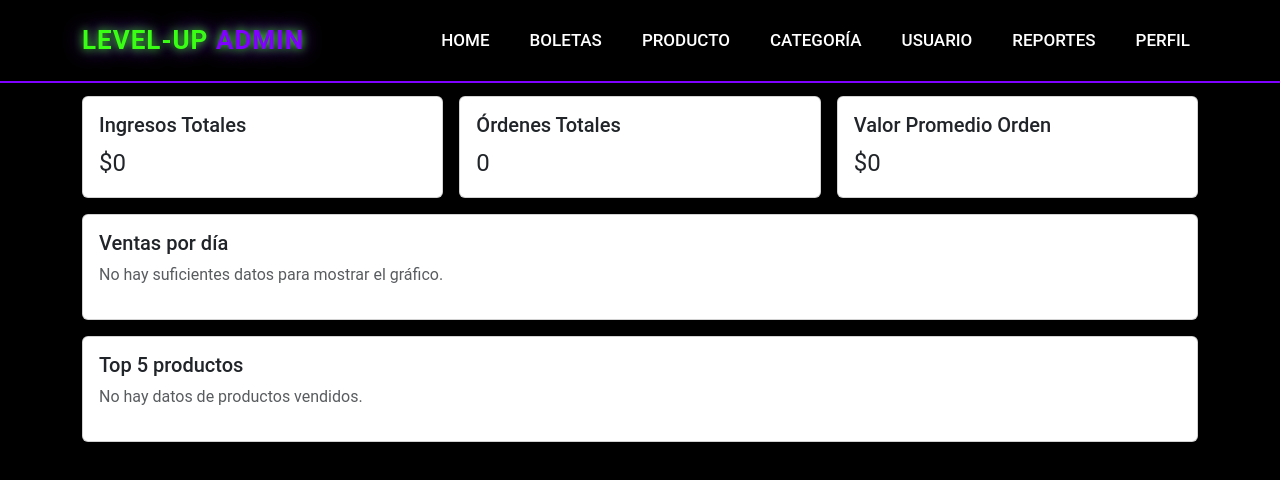
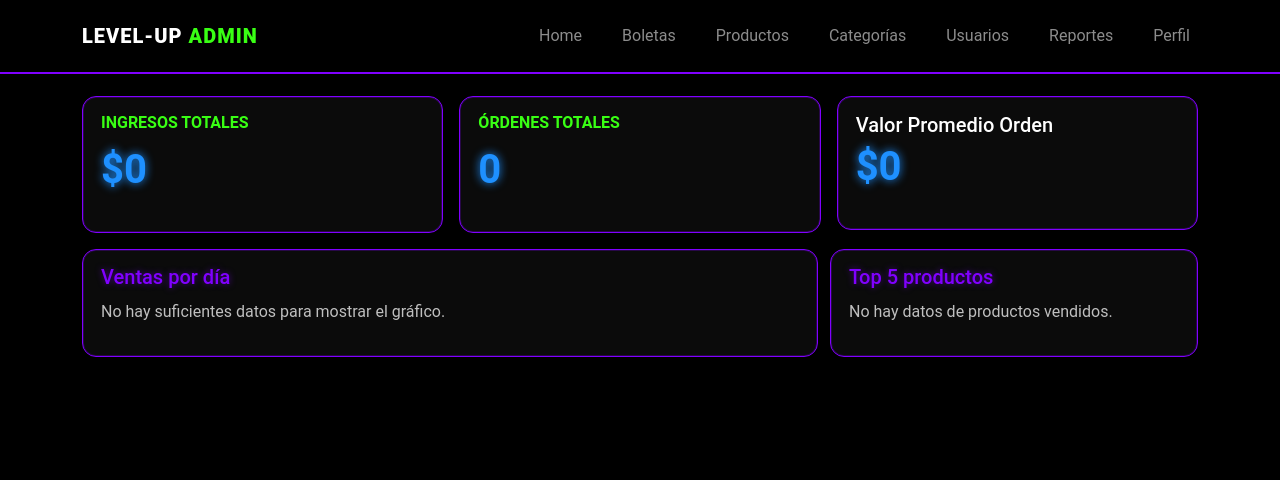
Before and after one commit to RafaelRiosFredes/LevelUpReact, a React (Vite) app in the folder levelup-project/: page /admin/dashboard in a window 1280 px wide. Shown: the top 480 px of the page. Built offline with nearby package versions, Linux system fonts and the light colour scheme.

Commit message:
Resolviendo aspectos visuales

```diff
--- a/levelup-project/src/assets/styles.css
+++ b/levelup-project/src/assets/styles.css
@@ -1,4 +1,15 @@
 /* ======== ESTILO BASE ======== */
+:root{
+  --ink: #000;
+  --text: #fff;
+  --gamer-green: #39ff14;
+  --electric-blue: #1E90FF;
+  --neon-purple: #8000ff;
+  --axis: #bfbfbf;
+  --grid: rgba(128,0,255,0.25);
+}
+
+
 body {
   background-color: #000;
   color: white;
@@ -10,55 +21,23 @@ body {
 
 
 /* ======== NAVBAR ADMIN ======== */
+
+
 .navbar-admin {
   background-color: #000;
   border-bottom: 2px solid #8000ff;
   padding: 16px 24px;
   box-shadow: 0 0 15px #39ff14, 0 0 30px #8000ff;
 }
-
-.brand-admin {
-  color: #39ff14 !important;
-  font-weight: bold;
-  font-size: 26px;
+.navbar-admin .navbar-brand {
   cursor: pointer;
+  font-weight: 800;
   letter-spacing: 1px;
-  text-shadow: 0 0 10px #39ff14, 0 0 20px #8000ff;
-  transition: transform 0.3s ease;
+}
+.navbar-admin .navbar-brand span {
+  color: #39ff14;
 }
 
-.brand-admin span {
-  color: #8000ff;
-  font-weight: 700;
-}
-
-.brand-admin:hover {
-  transform: scale(1.05);
-  text-shadow: 0 0 20px #39ff14, 0 0 40px #8000ff;
-}
-
-.navbar-admin .nav-link {
-  color: #fff !important;
-  font-weight: 500;
-  font-size: 17px;
-  text-transform: uppercase;
-  transition: color 0.3s ease, text-shadow 0.3s ease;
-}
-
-.navbar-admin .nav-link:hover {
-  color: #39ff14 !important;
-  text-shadow: 0 0 10px #39ff14, 0 0 20px #8000ff;
-}
-
-.navbar-admin .nav-link.active {
-  color: #8000ff !important;
-  text-shadow: 0 0 10px #8000ff, 0 0 25px #39ff14;
-}
-
-.navbar-toggler {
-  border: 1px solid #39ff14;
-  background-color: #111;
-}
 
 /* ======== LOGIN ADMIN ======== */
 .login-section {
@@ -321,12 +300,15 @@ input:focus {
 /* ======== VISTA DASHBOARD ADMIN ======== */
 
 .dashboard-card {
-  background-color: #111;
-  border: 1px solid #8000ff;
-  border-radius: 15px;
-  color: #fff;
-  height: 100%;
-  transition: all 0.3s ease;
+  background:#0b0b0b;
+  border:1.5px solid var(--neon-purple);
+  border-radius:14px;
+  box-shadow: 0 0 0 1px rgba(128,0,255,.25) inset;
+}
+
+/* PADDING para que los títulos no toquen el borde */
+.dashboard-card .card-body{
+  padding: 12px 14px 14px;
 }
 
 .dashboard-card:hover {
@@ -350,23 +332,55 @@ input:focus {
 }
 
 .card-title-section {
-  color: #fff;
-  font-size: 1.2rem;
-  font-weight: bold;
-  border-bottom: 2px solid #1E90FF;
-  padding-bottom: 10px;
-  margin-bottom: 20px;
+  color: var(--neon-purple);
+  margin: 0 0 .65rem;
+  line-height: 1.1;
+  text-shadow: 0 0 6px rgba(128,0,255,.5);
 }
 
-.table-dashboard thead th {
-  color: #1E90FF;
-  background-color: #1a1a1a;
-  border-bottom: 2px solid #1E90FF;
+/* Tabla oscura: sin fondo blanco ni celdas blancas */
+.table-dashboard{
+  background: transparent !important;
+  color: var(--text);
+  border-color: rgba(128,0,255,.35);
+
+    /* anula Bootstrap por completo */
+  --bs-table-bg: transparent !important;
+  --bs-table-accent-bg: transparent !important;
+  --bs-table-striped-color: var(--text) !important;
+  --bs-table-striped-bg: rgba(128,0,255,.06) !important;  /* opcional: rayado tenue */
+  --bs-table-hover-color: var(--text) !important;
+  --bs-table-hover-bg: rgba(57,255,20,.06) !important;
+}
+
+.table-dashboard thead th{
+  background: linear-gradient(90deg, rgba(128,0,255,.22), rgba(30,144,255,.20)) !important;
+  border-bottom: 1px solid var(--neon-purple);
+  font-weight: 600;
+}
+
+.table-dashboard td,
+.table-dashboard th{
+  border-color: rgba(128,0,255,.35) !important;
 }
 
 .table-dashboard tbody td {
   font-size: 0.9rem;
   vertical-align: middle;
+}
+
+/* Mata cualquier fondo blanco que meta Bootstrap o estilos previos */
+.table-dashboard tbody tr,
+.table-dashboard tbody td{
+  background: transparent !important;
+}
+
+.table-dashboard tbody tr{
+  transition: background .15s ease, transform .06s ease;
+}
+
+.table-dashboard tbody tr:hover{
+  background: rgba(57,255,20,.06);
 }
 
 
@@ -426,3 +440,75 @@ input:focus {
   padding-bottom: 5px;
   margin-bottom: 15px;
 }
+
+/* Columna nombre: ellipsis para nombres largos */
+.name-cell .name-ellipsis{
+  display:block;
+  max-width: 26ch;
+  white-space: nowrap;
+  overflow: hidden;
+  text-overflow: ellipsis;
+}
+
+/* Estado vacío coherente con el tema */
+.empty-hint{ color: var(--axis); }
+
+
+/* Grid responsivo: 2/3 gráfico, 1/3 top 5 */
+.dashboard-split{
+  display:grid; gap:12px;
+  grid-template-columns: 1fr;
+}
+@media (min-width: 992px){
+  .dashboard-split{ grid-template-columns: 2fr 1fr; }
+}
+
+/* Alturas y scroll coherentes */
+.chart-card, .top5-card{ height:100%; }
+.chart-wrap{ width:100%; height:340px; }
+.top5-scroll{ max-height:340px; overflow:auto; }
+
+
+.top5-card .table-striped > tbody > tr:nth-of-type(odd) > *{
+  background: transparent !important;
+}
+
+.top5-card .table-dashboard,
+.top5-card .table-dashboard thead th,
+.top5-card .table-dashboard tbody td,
+.top5-card .table-dashboard tbody th,
+.top5-card .name-ellipsis{
+  color: #fff !important;
+  opacity: 1 !important;
+}
+
+/* Títulos y tabla (skin neon) */
+.card-title-section{ color:var(--neon-purple); margin-bottom:.75rem; text-shadow:0 0 6px rgba(128,0,255,.5); }
+.table-dashboard thead th{
+  background:linear-gradient(90deg, rgba(128,0,255,.22), rgba(30,144,255,.20));
+  border-bottom:1px solid var(--neon-purple); font-weight:600;
+}
+.table-dashboard thead th:first-child { border-top-left-radius: 8px; }
+
+.table-dashboard thead th:last-child  { border-top-right-radius: 8px; }
+.table-dashboard th, .table-dashboard td { padding: 8px 10px; } /* compacta y parejo */
+
+.table-dashboard td,.table-dashboard th{ border-color:rgba(128,0,255,.35); }
+.table-dashboard tbody tr:hover{ background:rgba(57,255,20,.06); }
+
+.dashboard-card .card-body,
+.dashboard-card .card-body-metric{
+  padding: 16px 18px 16px;   /* más aire para que no “toque” el borde */
+}
+
+.name-cell .name-ellipsis{ display:block; max-width:28ch; white-space:nowrap; overflow:hidden; text-overflow:ellipsis; }
+.qty-cell .qty-chip{
+  display:inline-block;
+  min-width:3.5ch;
+  padding:.15rem .5rem;
+  border-radius:.75rem;
+  background: radial-gradient(120% 120% at 0% 0%, rgba(57,255,20,.18), rgba(128,0,255,.14));
+  border:1px solid rgba(57,255,20,.45);
+  font-variant-numeric: tabular-nums;
+  color: var(--text);
+}
--- a/levelup-project/src/components/NavBarAdmin.tsx
+++ b/levelup-project/src/components/NavBarAdmin.tsx
@@ -23,12 +23,24 @@ export const NavBarAdmin = () => {
         <Navbar.Collapse id="navbar-admin-nav" className="justify-content-end">
           <Nav className="align-items-center gap-4">
             <Nav.Link onClick={() => navigate("/admin/home")}>Home</Nav.Link>
-            <Nav.Link onClick={() => navigate("/admin/boletas")}>Boletas</Nav.Link>
-            <Nav.Link onClick={() => navigate("/admin/productos")}>Producto</Nav.Link>
-            <Nav.Link onClick={() => navigate("/admin/categorias")}>Categoría</Nav.Link>
-            <Nav.Link onClick={() => navigate("/admin/usuarios")}>Usuario</Nav.Link>
-            <Nav.Link onClick={() => navigate("/admin/reportes")}>Reportes</Nav.Link>
-            <Nav.Link onClick={() => navigate("/admin/perfil")}>Perfil</Nav.Link>
+            <Nav.Link onClick={() => navigate("/admin/boletas")}>
+              Boletas
+            </Nav.Link>
+            <Nav.Link onClick={() => navigate("/admin/productos")}>
+              Productos
+            </Nav.Link>
+            <Nav.Link onClick={() => navigate("/admin/categorias")}>
+              Categorías
+            </Nav.Link>
+            <Nav.Link onClick={() => navigate("/admin/usuarios")}>
+              Usuarios
+            </Nav.Link>
+            <Nav.Link onClick={() => navigate("/admin/reportes")}>
+              Reportes
+            </Nav.Link>
+            <Nav.Link onClick={() => navigate("/admin/perfil")}>
+              Perfil
+            </Nav.Link>
           </Nav>
         </Navbar.Collapse>
       </Container>
--- a/levelup-project/src/pages/DashboardAdmin.tsx
+++ b/levelup-project/src/pages/DashboardAdmin.tsx
@@ -23,6 +23,15 @@ type Orden = {
   fecha: string; // ISO
   total: number;
   items: Item[];
+};
+
+const THEME = {
+  text: "var(--text)",
+  green: "var(--gamer-green)",
+  blue: "var(--electric-blue)",
+  purple: "var(--neon-purple)",
+  axis: "var(--axis)",
+  grid: "var(--grid)",
 };
 
 const IS_TEST =
@@ -150,74 +159,75 @@ export const DashboardAdmin: React.FC = () => {
             {/* Métricas */}
             <section className="row g-3 my-2">
               <div className="col-12 col-md-4">
-                <div className="card h-100">
+                <div className="dashboard-card">
                   <div className="card-body">
-                    <h5 className="card-title">Ingresos Totales</h5>
-                    <p className="card-text fs-4">
-                      {formatCLP(ingresosTotales)}
-                    </p>
+                    <h5 className="card-title-metric">Ingresos Totales</h5>
+                    <p className="card-value">{formatCLP(ingresosTotales)}</p>
                   </div>
                 </div>
               </div>
               <div className="col-12 col-md-4">
-                <div className="card h-100">
+                <div className="dashboard-card">
                   <div className="card-body">
-                    <h5 className="card-title">Órdenes Totales</h5>
-                    <p className="card-text fs-4">{ordenesTotales}</p>
+                    <h5 className="card-title-metric">Órdenes Totales</h5>
+                    <p className="card-value">{ordenesTotales}</p>
                   </div>
                 </div>
               </div>
               <div className="col-12 col-md-4">
-                <div className="card h-100">
-                  <div className="card-body">
+                <div className="dashboard-card">
+                  <div className="card-body-metric">
                     <h5 className="card-title">Valor Promedio Orden</h5>
-                    <p className="card-text fs-4">{formatCLP(valorPromedio)}</p>
+                    <p className="card-value">{formatCLP(valorPromedio)}</p>
                   </div>
                 </div>
               </div>
             </section>
-
-            {/* Gráfico de ventas por día */}
-            <section className="card my-3">
+<section className="my-3">
+  <div className="dashboard-split">
+    {/* Columna izquierda: gráfico */}
+    <div className="dashboard-card chart-card">
       <div className="card-body">
-                <h5 className="card-title">Ventas por día</h5>
+        <h5 className="card-title-section">Ventas por día</h5>
         {ventasPorDia.length === 0 ? (
-                  <p className="text-muted">
-                    No hay suficientes datos para mostrar el gráfico.
-                  </p>
-                ) : IS_TEST ?(
-                    // Placeholder estable en tests aunque el mock fallara
-                  <div style={{ width: '100%', height: 300 }}>
-                  <div data-testid="bar-chart" />
-                  </div>
+          <p className="empty-hint">No hay suficientes datos para mostrar el gráfico.</p>
         ) : (
-                  <div style={{ width: "100%", height: 300 }}>
+          <div className="chart-wrap">
             <ResponsiveContainer>
               <BarChart data={ventasPorDia}>
-                        <CartesianGrid strokeDasharray="3 3" />
-                        <XAxis dataKey="dia" />
-                        <YAxis />
-                        <Tooltip />
-                        <Legend />
-                        <Bar dataKey="total" name="Total" />
+                <defs>
+                  <linearGradient id="barFill" x1="0" y1="0" x2="0" y2="1">
+                    <stop offset="0%" stopColor="var(--electric-blue)"/>
+                    <stop offset="100%" stopColor="var(--neon-purple)"/>
+                  </linearGradient>
+                </defs>
+                <CartesianGrid stroke="rgba(128,0,255,.25)" strokeDasharray="3 3"/>
+                <XAxis dataKey="dia" tick={{fill:"var(--axis)"}} axisLine={{stroke:"var(--neon-purple)"}} tickLine={{stroke:"var(--neon-purple)"}}/>
+                <YAxis tick={{fill:"var(--axis)"}} axisLine={{stroke:"var(--neon-purple)"}} tickLine={{stroke:"var(--neon-purple)"}}/>
+                <Tooltip
+                  contentStyle={{background:"#111", border:"1px solid var(--neon-purple)", borderRadius:10, color:"var(--text)"}}
+                  labelStyle={{color:"var(--gamer-green)"}}
+                  itemStyle={{color:"var(--text)"}}
+                  cursor={{fill:"rgba(57,255,20,.08)"}}
+                />
+                <Legend wrapperStyle={{color:"var(--text)"}}/>
+                <Bar dataKey="total" name="Total" fill="url(#barFill)" stroke="var(--gamer-green)" strokeWidth={1.5} radius={[6,6,0,0]}/>
               </BarChart>
             </ResponsiveContainer>
           </div>
         )}
       </div>
-            </section>
+    </div>
 
-            {/* Top 5 productos */}
-            <section className="card my-3">
+    {/* Columna derecha: Top 5 productos */}
+    <div className="dashboard-card top5-card">
       <div className="card-body">
-                <h5 className="card-title">Top 5 productos</h5>
+        <h5 className="card-title-section">Top 5 productos</h5>
         {topProductos.length === 0 ? (
-                  <p className="text-muted">
-                    No hay datos de productos vendidos.
-                  </p>
+          <p className="empty-hint">No hay datos de productos vendidos.</p>
         ) : (
-                  <div className="table-responsive">
-                    <table className="table table-sm align-middle">
+          <div className="table-responsive top5-scroll">
+            <table className="table table-sm align-middle table-dashboard">
               <thead>
                 <tr>
                   <th>Producto</th>
@@ -225,10 +235,10 @@ export const DashboardAdmin: React.FC = () => {
                 </tr>
               </thead>
               <tbody>
-                        {topProductos.map((p) => (
+                {topProductos.map(p => (
                   <tr key={p.nombre}>
-                            <td>{p.nombre}</td>
-                            <td className="text-end">{p.cantidad}</td>
+                    <td className="name-cell"><span className="name-ellipsis" title={p.nombre}>{p.nombre}</span></td>
+                    <td className="text-end qty-cell"><span className="qty-chip">{p.cantidad}</span></td>
                   </tr>
                 ))}
               </tbody>
@@ -236,7 +246,10 @@ export const DashboardAdmin: React.FC = () => {
           </div>
         )}
       </div>
+    </div>
+  </div>
 </section>
+
           </>
         )}
       </main>
```
Lines whose indentation alone changed are shown as unchanged.
